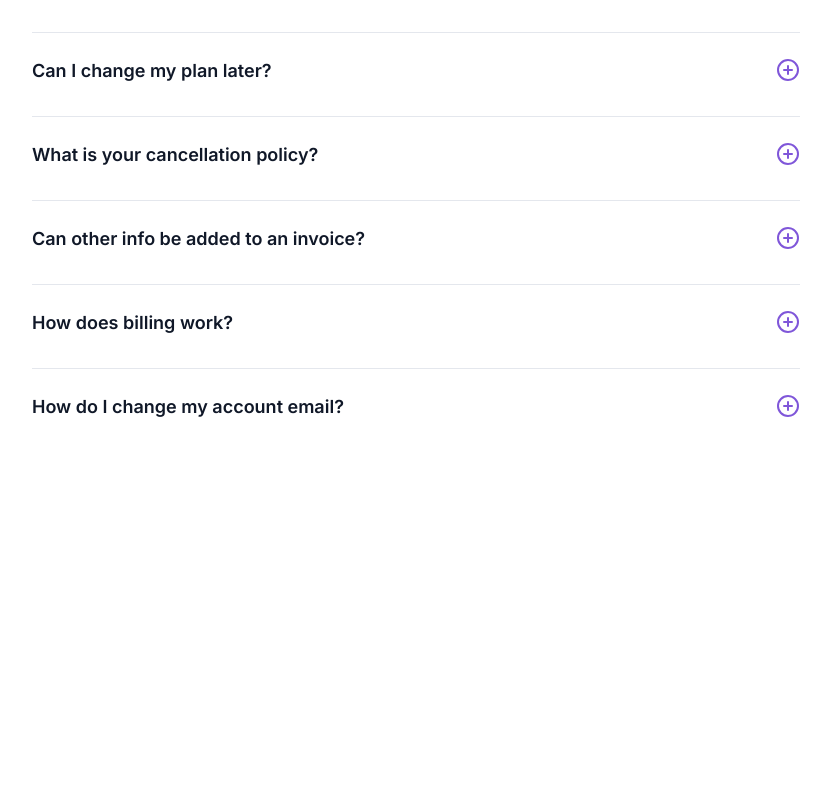
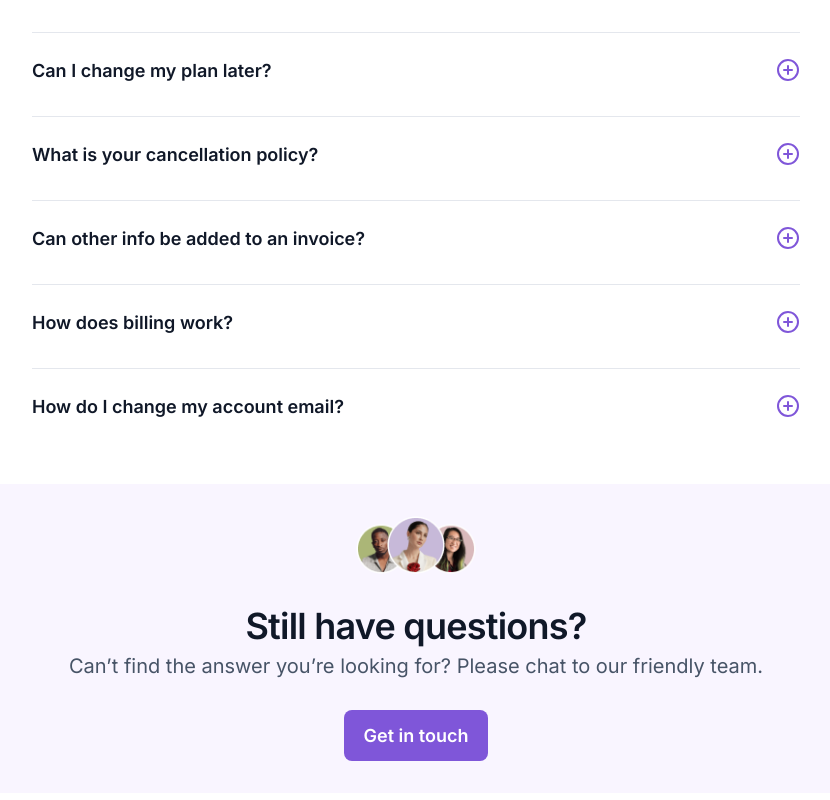
Before and after one commit to markus90souza/landpage-untitled, a Next.js app: page / in a window 1280 px wide. Shown: the part 4281-5081 px from the top of the page, without its empty margins (224-1054 px from the left). Before the commit the page ends 4829 px from the top, so only its background shows below. Built offline with nearby package versions, Linux system fonts and the light colour scheme.

Commit message:
feat:create Faqs question section for homepage

```diff
--- a/src/app/(home)/_components/faqs.tsx
+++ b/src/app/(home)/_components/faqs.tsx
@@ -1,5 +1,6 @@
 import { GridContainer } from '@/components/grid-container'
 import { Question } from './question'
+import Image from 'next/image'
 
 const questions = [
   {
@@ -61,6 +62,32 @@ const FAQs = () => {
             />
           ))}
         </div>
+
+        <div className="text-center space-y-8 mt-16 rounded-2xl bg-brand50 p-8">
+          <Image
+            className="mx-auto"
+            src="/users.png"
+            alt="macbook"
+            width={120}
+            height={56}
+          />
+
+          <div className="">
+            <h2 className="text-4xl mt-8 mb-2 font-semibold text-gray900 -tracking-[0.78px]">
+              Still have questions?
+            </h2>
+            <p className="text-xl/6 text-gray600 max-w-3xl mx-auto">
+              Can’t find the answer you’re looking for? Please chat to our
+              friendly team.{' '}
+            </p>
+          </div>
+
+          <button className="py-3 leading-normal font-semibold text-white bg-brand600 hover:bg-brand700 transition-colors  px-5 text-lg rounded-lg ">
+            Get in touch
+          </button>
+        </div>
+
+        <hr className="border-gray200 mt-24" />
       </GridContainer>
     </section>
   )
--- a/src/app/(home)/_components/question.tsx
+++ b/src/app/(home)/_components/question.tsx
@@ -13,7 +13,7 @@ const Question: FC<QuestionProps> = ({ response, title }) => {
     setisOpen(!isOpen)
   }
   return (
-    <div className="w-full first:pt-0 pt-6 pb-8">
+    <div className="w-full first:pt-0 last:pb-0 pt-6 pb-8">
       <button
         className="w-full flex items-center justify-between"
         onClick={handleToggle}
```
Also changed, not shown: public/users.png (added).
